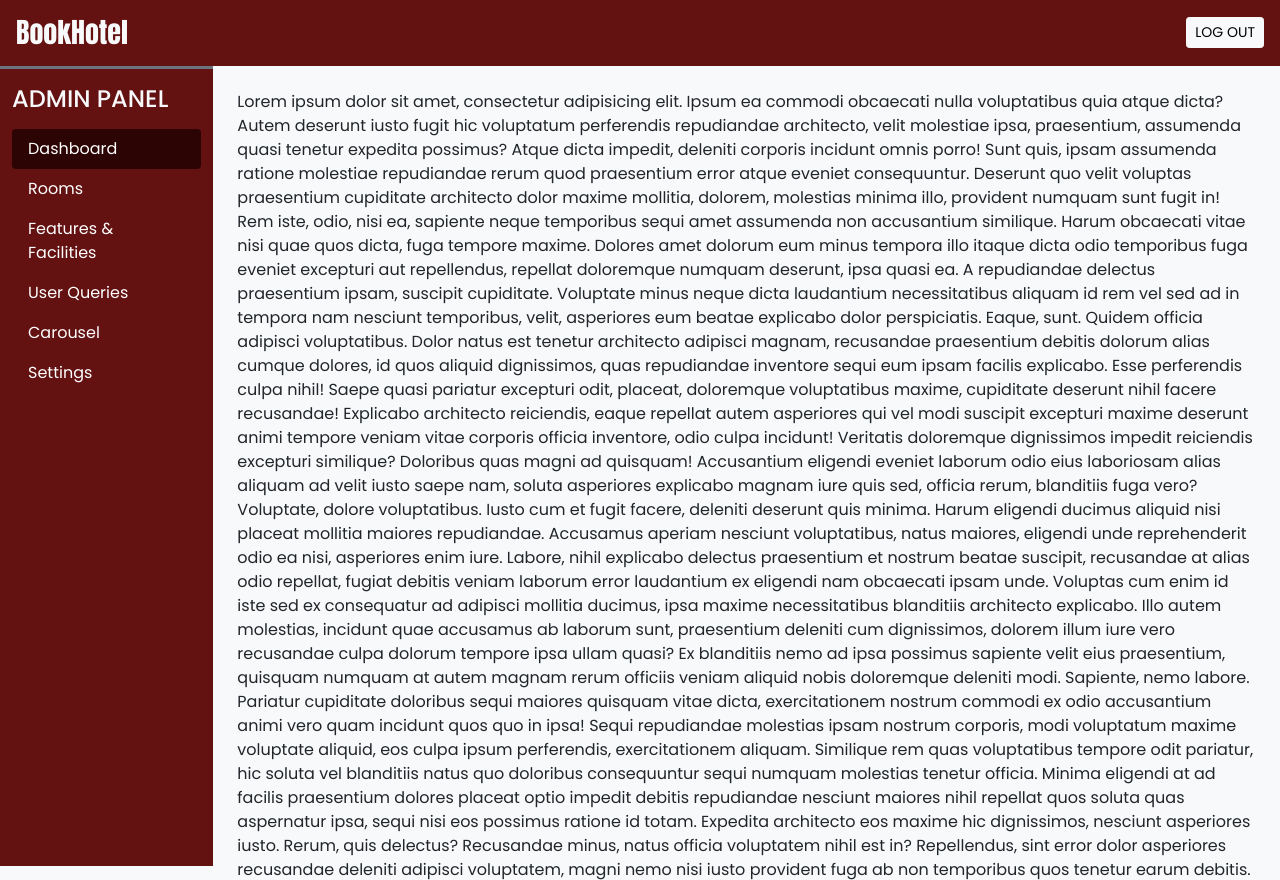
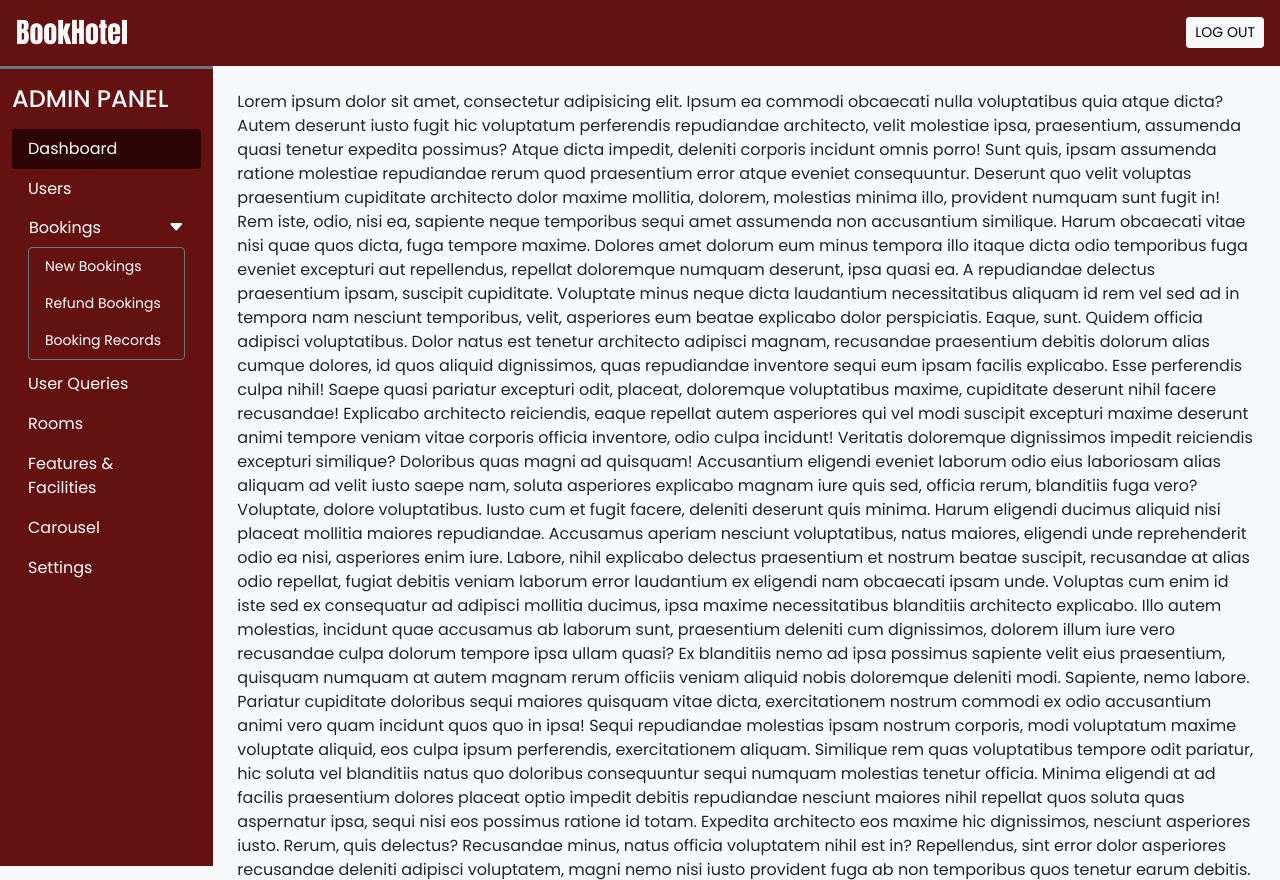
Before and after one commit to choybuch/BOOK-HOTEL, a PHP site: page /BookHotel/admin/dashboard.php in a window 1280 px wide. Shown: the top 880 px of the page. Run offline with PHP 8.4, Linux system fonts and the light colour scheme; the visitor is signed in with stand-in values (Sample User, id 1).

Commit message:
Add files via upload

```diff
--- a/BookHotel/admin/inc/db_config.php
+++ b/BookHotel/admin/inc/db_config.php
@@ -11,7 +11,8 @@
         die("Cannot Connect to Database".mysqli_connect_error());
     }
 
-    function filteration($data){
+    function filteration($data)
+    {
         foreach($data as $key => $value){
             $value = trim($value);
             $value = stripcslashes($value);
@@ -34,7 +35,7 @@
         $con = $GLOBALS['con'];
         if($stmt = mysqli_prepare($con,$sql))
         {
-            mysqli_stmt_bind_param($stmt,$datatypes,...$values);
+            mysqli_stmt_bind_param($stmt, $datatypes, ...$values);
             if(mysqli_stmt_execute($stmt)){
                 $res = mysqli_stmt_get_result($stmt);
                 mysqli_stmt_close($stmt);
--- a/BookHotel/admin/inc/essentials.php
+++ b/BookHotel/admin/inc/essentials.php
@@ -1,11 +1,16 @@
 <?php
+
+
 
 //frontend upload process
 
     define('SITE_URL','http://127.0.0.1/BookHotel');
     define('ABOUT_IMG_PATH',SITE_URL.'/images/About/');
     define('CAROUSEL_IMG_PATH',SITE_URL.'/images/Carousel/');
-    define('FACILITIES_IMG_PATH',SITE_URL.'/images/facilities/');
+    define('FACILITIES_IMG_PATH',SITE_URL.'/images/Facilities/');
+    define('ROOMS_IMG_PATH',SITE_URL.'/images/Rooms/');
+    define('USERS_IMG_PATH',SITE_URL.'/images/Users/');
+
 
 
 //backend upload process
@@ -13,7 +18,10 @@
     define('UPLOAD_IMAGE_PATH',$_SERVER['DOCUMENT_ROOT'].'/BookHotel/images/');
     define('ABOUT_FOLDER','About/');
     define('CAROUSEL_FOLDER','Carousel/');
-    define('FACILITIES_FOLDER','facilities/');
+    define('FACILITIES_FOLDER','Facilities/');
+    define('ROOMS_FOLDER','Rooms/');
+    define('USERS_FOLDER','Users/');
+
 
 function adminLogin()
 {
@@ -80,24 +88,31 @@ function deleteImage($image,$folder)
     }
 }
 
-
-function uploadSVGImage($image,$folder)
+function uploadUserImage($image)
 {
-    $valid_mime = ['image/svg+xml'];
+    $valid_mime = ['image/jpeg','image/png','image/webp'];
     $img_mime = $image['type'];
 
     if(!in_array($img_mime,$valid_mime)){
         return 'inv_img';
     }
-    else if(($image['size']/(1024*1024))>1){
-        return 'inv_size';
-    }
     else{
         $ext = pathinfo($image['name'],PATHINFO_EXTENSION);
-        $rname = 'IMG_'.random_int(11111,99999).".$ext";
+        $rname = 'IMG_'.random_int(11111,99999).".jpeg";
 
-        $img_path = UPLOAD_IMAGE_PATH.$folder.$rname;
-        if(move_uploaded_file($image['tmp_name'],$img_path)){
+        $img_path = UPLOAD_IMAGE_PATH.USERS_FOLDER.$rname;
+
+        if($ext == 'png' || $ext == 'PNG') {
+            $img = imagecreatefrompng($image['tmp_name']);
+        }
+        else if($ext == 'webp' || $ext == 'WEBP') {
+            $img = imagecreatefromwebp($image['tmp_name']);
+        }
+        else{
+            $img = imagecreatefromjpeg($image['tmp_name']);
+        }
+
+        if(imagejpeg($img,$img_path,75)){
             return $rname;
         }
         else{
--- a/BookHotel/admin/inc/header.php
+++ b/BookHotel/admin/inc/header.php
@@ -22,13 +22,36 @@
                             <a class="nav-link text-white" href="dashboard.php">Dashboard</a>
                         </li>
                         <li class="nav-item">
-                            <a class="nav-link text-white" href="rooms.php">Rooms</a>
+                            <a class="nav-link text-white" href="users.php">Users</a>
                         </li>
                         <li class="nav-item">
-                            <a class="nav-link text-white" href="features_facilities.php">Features & Facilities</a>
+                        <button class="btn text-white px-3 w-100 shadow-none text-start d-flex align-items-center justify-content-between" type="button" data-bs-toggle="collapse" data-bs-target="#bookingLinks">
+                                <span>Bookings</span>
+                                <span><i class="bi bi-caret-down-fill"></i></span>
+                        </button>
+                        <div class="collapse show px-3 small mb-1" id="bookingLinks">
+                        <ul class="nav nav-pills flex-column rounded border border-secondary">
+                          <li class="nav-item">
+                            <a class="nav-link text-white" href="new_bookings.php">New Bookings</a>
+                          </li>
+                          <li class="nav-item">
+                            <a class="nav-link text-white" href="refund_bookings.php">Refund Bookings</a>
+                          </li>
+                          <li class="nav-item">
+                            <a class="nav-link text-white" href="booking_records.php">Booking Records</a>
+                          </li>
+                          </ul>
+                        </div>
                         </li>
                         <li class="nav-item">
                             <a class="nav-link text-white" href="user_queries.php">User Queries</a>
+                        </li>
+                        <li class="nav-item">
+                            <a class="nav-link text-white" href="rooms.php">Rooms</a>
+                        </li>
+
+                        <li class="nav-item">
+                            <a class="nav-link text-white" href="features_facilities.php">Features & Facilities</a>
                         </li>
                         <li class="nav-item">
                             <a class="nav-link text-white" href="carousel.php">Carousel</a>
--- a/BookHotel/admin/inc/links.php
+++ b/BookHotel/admin/inc/links.php
@@ -1,4 +1,4 @@
+<link rel="stylesheet" href="https://cdn.jsdelivr.net/npm/bootstrap-icons@1.11.3/font/bootstrap-icons.min.css">
 <link href="https://cdn.jsdelivr.net/npm/bootstrap@5.0.2/dist/css/bootstrap.min.css" rel="stylesheet" integrity="sha384-EVSTQN3/azprG1Anm3QDgpJLIm9Nao0Yz1ztcQTwFspd3yD65VohhpuuCOmLASjC" crossorigin="anonymous">
 <link href="https://fonts.googleapis.com/css2?family=Anton&family=Poppins:wght@400;500;600&display=swap" rel="stylesheet">
-<link rel="stylesheet" href="https://cdn.jsdelivr.net/npm/bootstrap-icons@1.11.3/font/bootstrap-icons.min.css">
 <link rel="stylesheet" href="css/common.css">
--- a/BookHotel/admin/inc/scripts.php
+++ b/BookHotel/admin/inc/scripts.php
@@ -2,21 +2,30 @@
 <script src="https://cdn.jsdelivr.net/npm/bootstrap@5.0.2/dist/js/bootstrap.bundle.min.js" integrity="sha384-MrcW6ZMFYlzcLA8Nl+NtUVF0sA7MsXsP1UyJoMp4YLEuNSfAP+JcXn/tWtIaxVXM" crossorigin="anonymous"></script>
 
 <script>
-    function alert(type,msg){
+    function alert(type,msg,position='body')
+    {
         let bs_class = (type == 'success') ? 'alert-success' : 'alert-danger';
         let element = document.createElement('div');
         element.innerHTML = `
-            <div class="alert ${bs_class} alert-dismissible fade show custom-alert" role="alert">
+            <div class="alert ${bs_class} alert-dismissible fade show" role="alert">
                 <strong class="me-3">${msg}</strong>
                 <button type="button" class="btn-close" data-bs-dismiss="alert" aria-label="Close"></button>
             </div>
         `;
-        document.body.append(element);
+
+        if(position=='body'){
+            document.body.append(element);
+            element.classList.add('custom-alert');
+        }
+        else{
+            document.getElementById(position).appendChild(element);
+        }
+
         setTimeout(remAlert, 2000);
     }
 
     function remAlert(){
-        document.getElementsByClassName('alert').remove();
+        document.getElementsByClassName('alert')[0].remove();
     }
 
 
```
